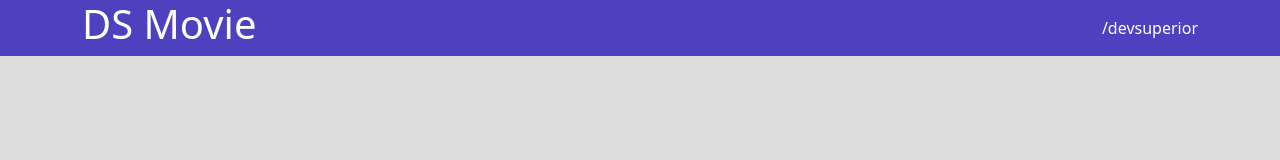
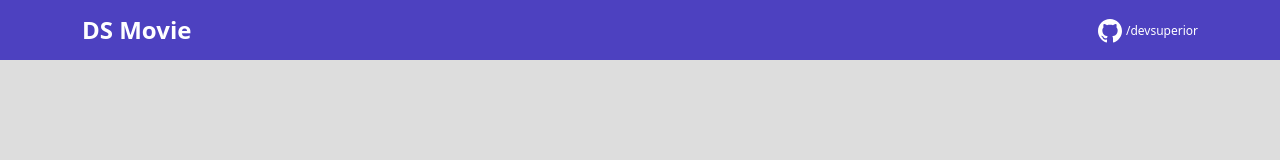
Before and after one commit to Maryh-imnida/DS-Movie, a plain HTML site: page index.html in a window 1280 px wide. Drawn offline with nearby package versions, Linux system fonts and the light colour scheme.

Commit message:
Barra superior PARTE 2

```diff
--- a/css/styles.css
+++ b/css/styles.css
@@ -1,17 +1,32 @@
 @import url('https://fonts.googleapis.com/css2?family=Open+Sans:wght@300;400;700&family=Poppins:wght@300&display=swap');
 
+:root {
+    --bg-gray: #ddd;
+    --color-primary: #4D41C0;
+    --white:#fff;
+}
+
 * {
+    margin: 0;
     box-sizing: border-box;
     font-family: 'Opens sans' sans-serif;
 }
 
+h1, h2, h3, h4, h5, h6 {
+    margin: 0;
+}
+
 html, body {
-    background-color: #ddd;
+    background-color: var(--bg-gray);
 }
 
     header {
-        background-color:  #4D41C0;
-        color: #fff
+        background-color:  var(--color-primary);
+        color: var(--white);
+        height: 60px;
+display: flex;
+align-items: center;
+
      }
 
 nav {
@@ -19,9 +34,27 @@ nav {
     align-items: center;
     justify-content: space-between;
 }
+nav h1 {
+    font-size: 24px;
+    font-weight: 700;
+}
+
+nav a {
+    font-size: 12px;
+    font-weight: 400;
+}
 
      a, a:hover {
          text-decoration: none;
         color: unset;
 
      }
+
+     .dsmovie-contact-container {
+         display: flex;
+         align-items: center;
+     }
+
+     .dsmovie-contact-container img {
+         margin-right: 10px;
+     }
--- a/index.html
+++ b/index.html
@@ -13,7 +13,11 @@
     <header>
         <nav class="container">
             <h1>DS Movie</h1>
-            <a href="https://github.com/devsuperior">/devsuperior</a>
+            <div class="ds movie-contact-container">
+                <img src="img/github.svg" alt="github">
+                <a href="https://github.com/devsuperior">/devsuperior</a>
+            </div>
+
         </nav>
     </header>
 </body>
```
Also changed, not shown: img/github.svg (added).
